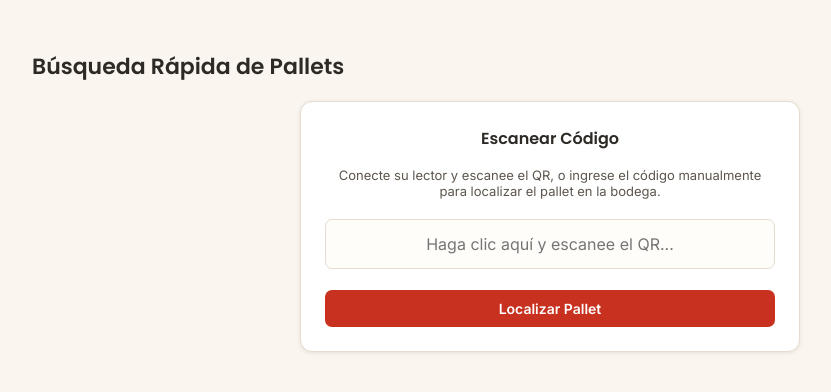
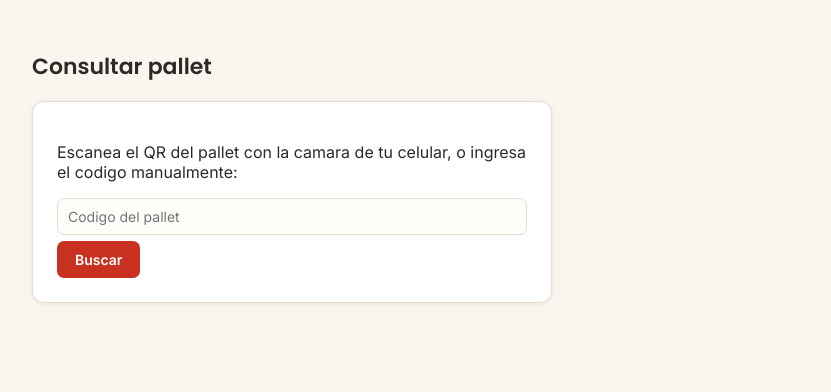
Before and after one commit to sarojasgarrido/Hc-alimentos-, a Flask app: template templates/consulta_pallet.html in a window 1280 px wide. Shown: the part 108-500 px from the top of the page, without its empty margins (90-921 px from the left). Run offline with Flask 3, Linux system fonts and the light colour scheme; the template is opened without the code that fills it, so the values that code supplies are empty; some libraries are stand-ins or nearby versions.

Commit message:
consulta_pallet.html

```diff
--- a/templates/consulta_pallet.html
+++ b/templates/consulta_pallet.html
@@ -1,16 +1,17 @@
 {% extends "base.html" %}
-{% block titulo %}Consultar Pallet{% endblock %}
+{% block titulo %}Consultar pallet{% endblock %}
 {% block contenido %}
-<h2>Búsqueda Rápida de Pallets</h2>
+    <h2>Consultar pallet</h2>
 
-<div class="form-box" style="max-width: 500px; margin: 0 auto; text-align: center;">
-    <h3 style="margin-top: 0; color: var(--carbon);">Escanear Código</h3>
-    <p style="font-size: 13px; color: var(--gris-texto); margin-bottom: 20px;">Conecte su lector y escanee el QR, o ingrese el código manualmente para localizar el pallet en la bodega.</p>
+    {% if error %}
+        <p class="mensaje" style="background-color:#f8d7da; color:#721c24;">{{ error }}</p>
+    {% endif %}
 
-    <form method="GET" action="{{ url_for('consulta_pallet') }}">
-        <input type="text" name="qr_buscar" required placeholder="Haga clic aquí y escanee el QR..." style="text-align: center; font-size: 16px; padding: 14px;">
-
-        <button type="submit" style="width: 100%; margin-top: 15px;">Localizar Pallet</button>
-    </form>
-</div>
+    <div class="form-box">
+        <p>Escanea el QR del pallet con la camara de tu celular, o ingresa el codigo manualmente:</p>
+        <form method="POST">
+            <input type="text" name="codigo_qr" placeholder="Codigo del pallet" required>
+            <button type="submit">Buscar</button>
+        </form>
+    </div>
 {% endblock %}
```
